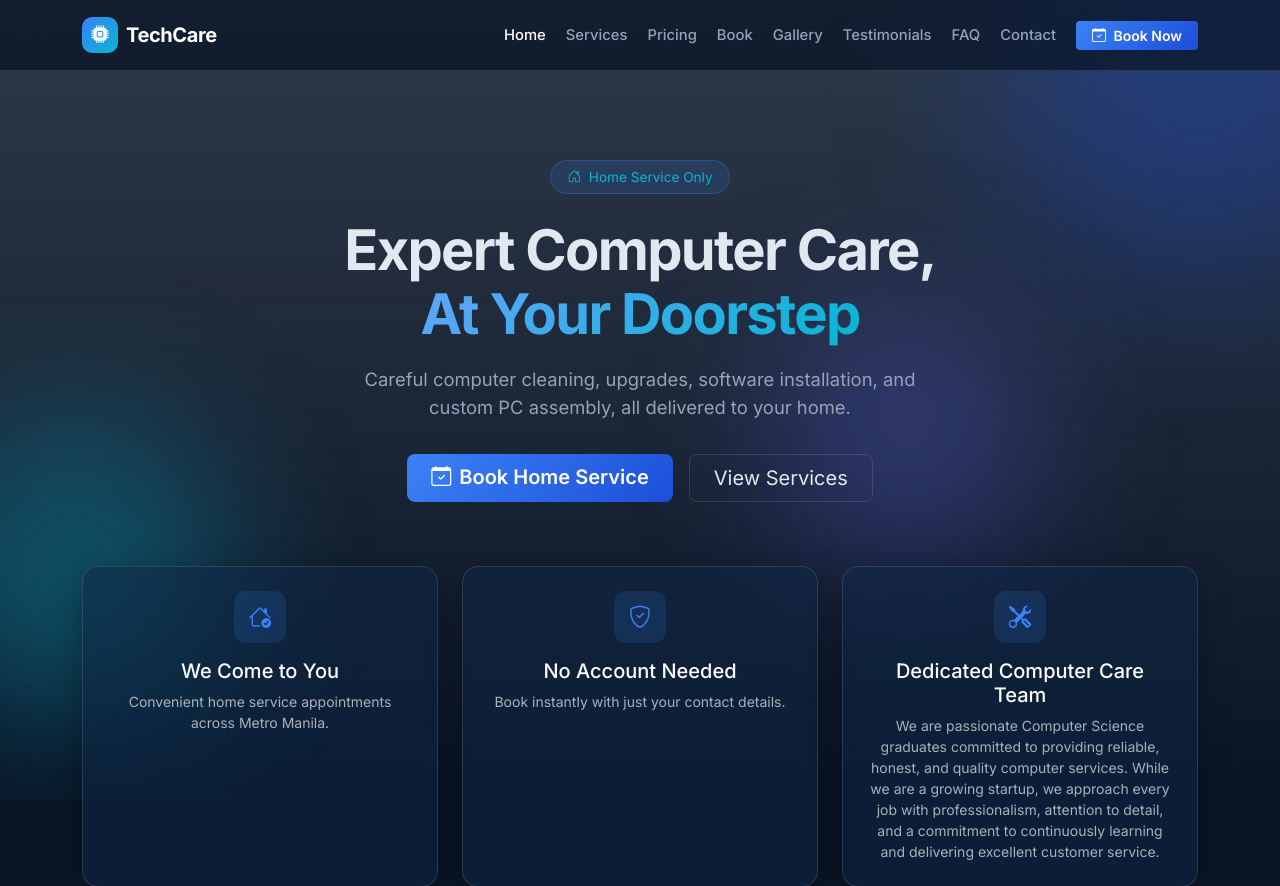
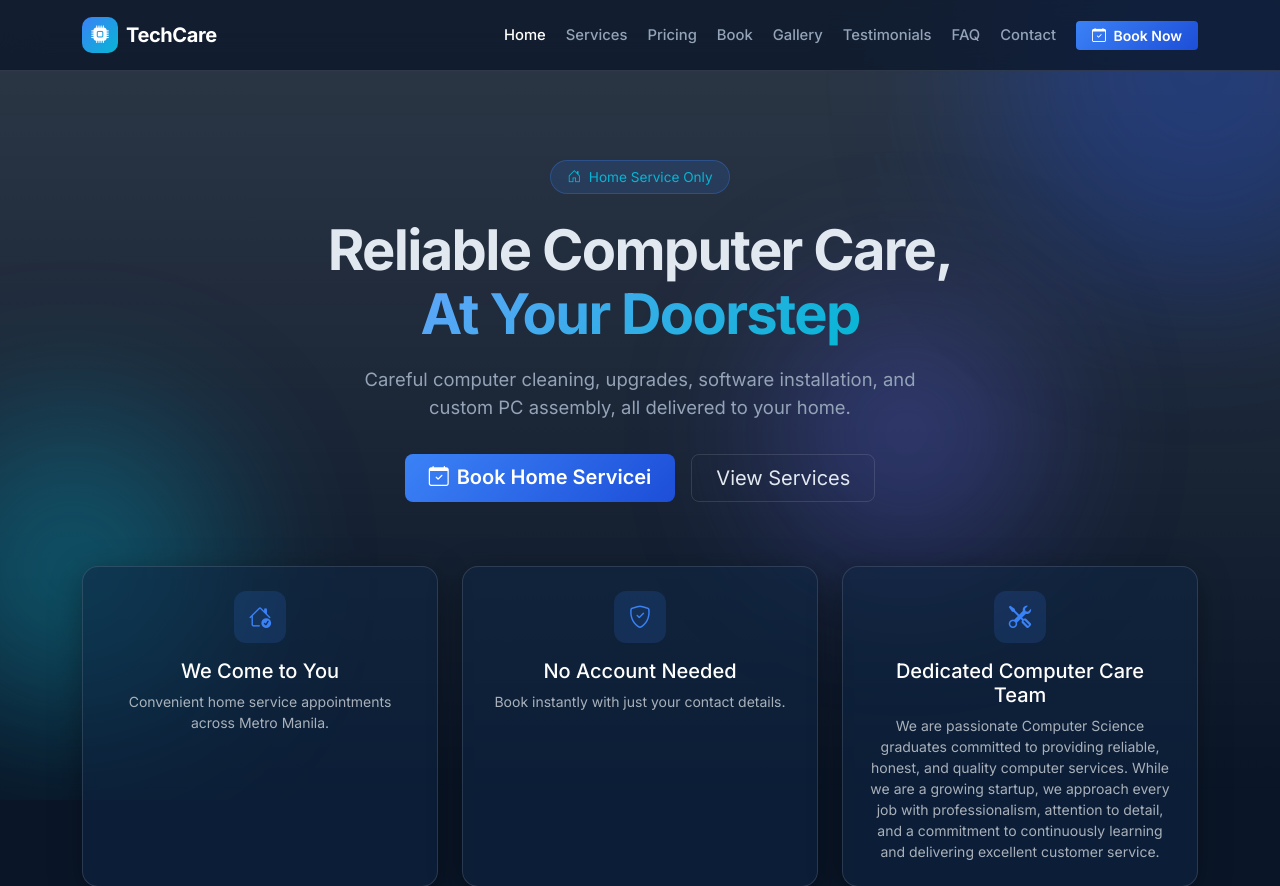
Before and after one commit to ivan090243/techcare, a Django app: page / in a window 1280 px wide. Shown: the top 886 px of the page. Run offline with Django 5.2, Linux system fonts and the light colour scheme; data that the repository does not hold is empty.

Commit message:
Update home.html

```diff
--- a/templates/core/home.html
+++ b/templates/core/home.html
@@ -6,14 +6,14 @@
 <section class="hero-section container">
     <span class="hero-badge animate-fade-in"><i class="bi bi-house-door me-1"></i> Home Service Only</span>
     <h1 class="hero-title animate-slide-up">
-        Expert Computer Care,<br><span class="highlight">At Your Doorstep</span>
+        Reliable Computer Care,<br><span class="highlight">At Your Doorstep</span>
     </h1>
     <p class="hero-subtitle animate-slide-up stagger-1">
                 Careful computer cleaning, upgrades, software installation, and custom PC assembly, all delivered to your home.
     </p>
     <div class="d-flex flex-wrap gap-3 justify-content-center animate-slide-up stagger-2">
         <a href="{% url 'bookings:book' %}" class="btn btn-primary btn-lg px-4">
-            <i class="bi bi-calendar-check me-2"></i>Book Home Service
+            <i class="bi bi-calendar-check me-2"></i>Book Home Servicei
         </a>
         <a href="{% url 'services:list' %}" class="btn btn-outline-light btn-lg px-4">View Services</a>
     </div>
```
